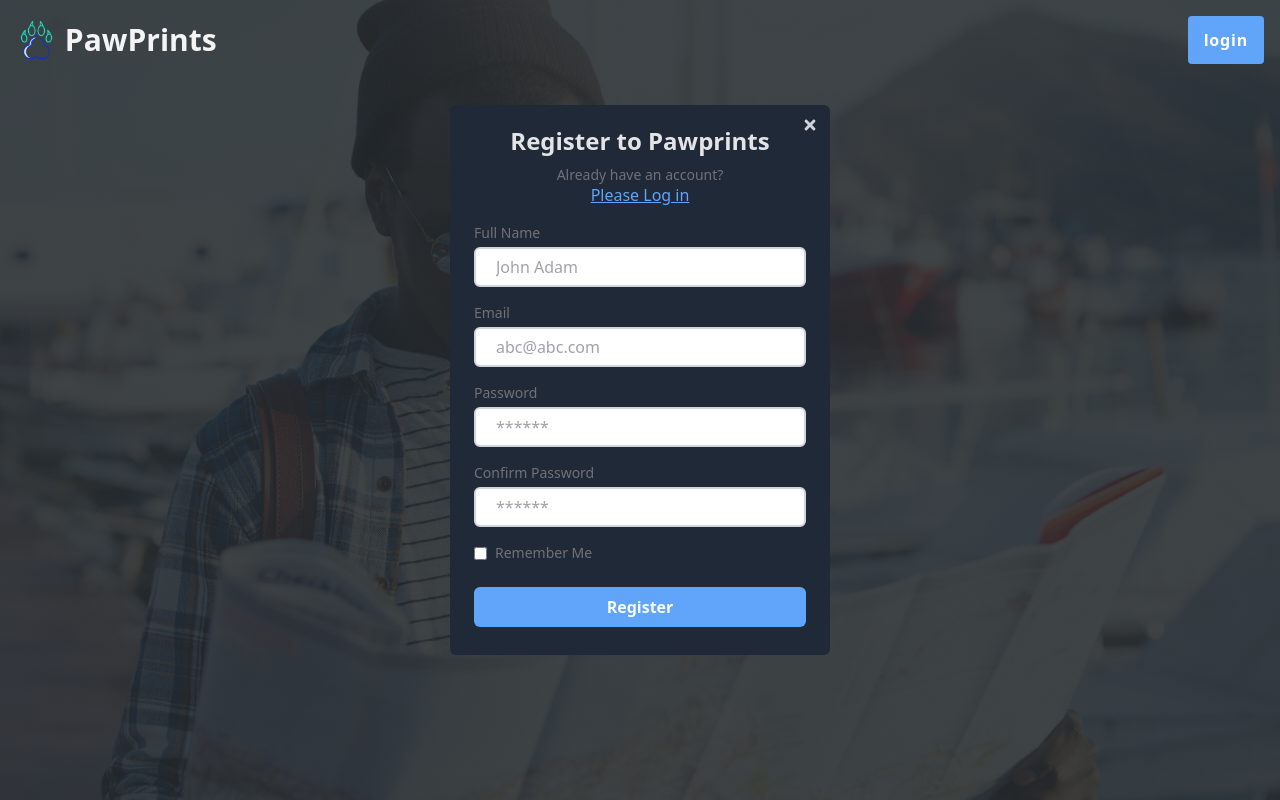
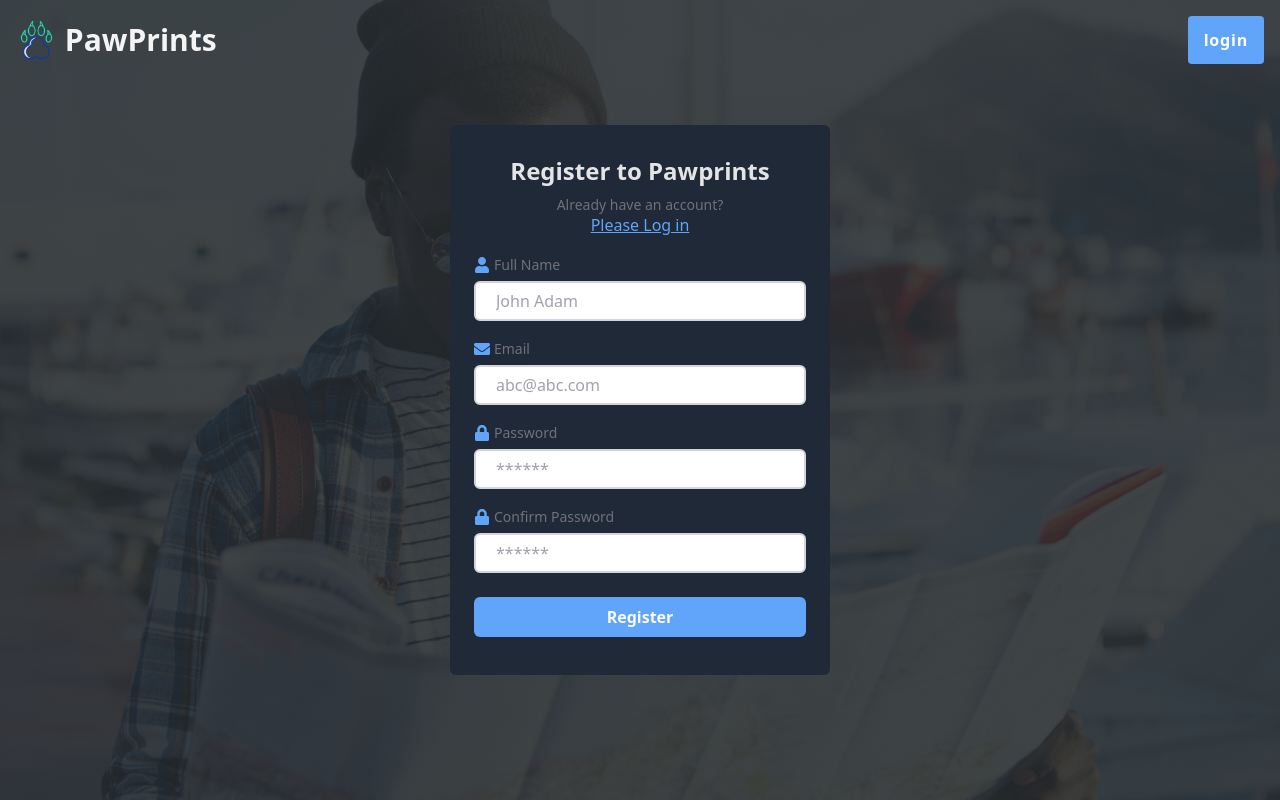
Before and after one commit to daniel-idowu-01/location-tracker-group79, a React (Vite) app in the folder client/: page /register in a window 1280 px wide. Built offline with nearby package versions, Linux system fonts and the light colour scheme.

Commit message:
Login and registration form validation

```diff
--- a/client/src/App.jsx
+++ b/client/src/App.jsx
@@ -8,7 +8,7 @@ import { Toaster } from "react-hot-toast";
 import HomePage from "./Pages/HomePage";
 import LoginPage from "./Pages/LoginPage";
 import RegisterPage from "./Pages/RegisterPage";
-import Error from "./Pages/Error";
+import ErrorPage from "./Pages/ErrorPage";
 import AppLayout from "./ui/AppLayout";
 import Dashboard from "./Pages/Dashboard";
 import Destinations from "./Pages/Destinations";
@@ -48,7 +48,7 @@ const App = () => {
     },
     {
       path: "*",
-      element: <Error />,
+      element: <ErrorPage />,
     },
   ]);
 
--- /dev/null
+++ b/client/src/Features/Error.jsx
@@ -0,0 +1,25 @@
+import { Link } from "react-router-dom";
+import bgerror from '../public/assets/error-bckgrnd.jpeg'
+
+
+const ErrorPage = ({ errorCode }) => {
+  const errorMessages = {
+    404: "Oops! Page not found.",
+
+  };
+  return (
+    <div className="flex flex-col items-center justify-center h-screen">
+      <img src={bgerror} alt="Map Error" className="mb-8" />
+      <h1 className="text-3xl font-semibold text-red-500 mb-4">Navigation Lost</h1>
+      <p className="text-lg text-gray-600 text-center p-3 mb-8">Looks like we've hit a dead end . Click the BUTTON below to return home and start fresh.</p>
+      <Link
+        to="/"
+        className="px-4 py-2 bg-blue-500 text-white rounded-md hover:bg-blue-600 transition-colors duration-300"
+      >
+        Go back to Home
+      </Link>
+    </div>
+  );
+};
+
+export default ErrorPage;
--- a/client/src/Features/Home.jsx
+++ b/client/src/Features/Home.jsx
@@ -18,7 +18,7 @@ const Home = () => {
         {" "}
         <LinkButton
           label="Start Tracking Now"
-          to="dashboard"
+          to="dashboar"
           className="text-base font-semibold"
         />
       </div>
--- a/client/src/Features/Register.jsx
+++ b/client/src/Features/Register.jsx
@@ -1,15 +1,72 @@
-import { Link } from "react-router-dom";
+import { Link, useNavigate } from "react-router-dom";
+import { FaEnvelope, FaLock, FaUser } from "react-icons/fa";
 import Input from "../ui/Input";
 import Button from "../ui/Button";
-import { FaTimes } from "react-icons/fa";
+import { emailValidator, passwordValidator, fullNameValidator, confirmPassWordValidator } from "../utils/inputValidation";
 import { useEffect, useState } from "react";
 
 const Register = () => {
+  const [fullName, setFullName] = useState("");
+  const [email, setEmail] = useState("");
+  const [password, setPassword] = useState("");
+  const [confirmPassword, setConfirmPassword] = useState("");
+  const [fullNameError, setFullNameError] = useState("");
+  const [emailError, setEmailError] = useState("");
+  const [passwordError, setPasswordError] = useState("");
+  const [confirmPasswordError, setConfirmPasswordError] = useState("");
   const [isMounted, setIsMounted] = useState(false);
+  const navigate = useNavigate();
 
   useEffect(() => {
     setIsMounted(true);
   }, []);
+
+  const handleFullNameChange = (e) => {
+    const value = e.target.value;
+    setFullName(value);
+    setFullNameError(fullNameValidator(value));
+  };
+
+  const handleEmailChange = (e) => {
+    const value = e.target.value;
+    setEmail(value);
+    setEmailError(emailValidator(value));
+  };
+
+  const handlePasswordChange = (e) => {
+    const value = e.target.value;
+    setPassword(value);
+    setPasswordError(passwordValidator(value));
+    setConfirmPasswordError(confirmPassWordValidator(value)(confirmPassword));
+  };
+
+  const handleConfirmPasswordChange = (e) => {
+    setConfirmPassword(e.target.value.trim());
+    setConfirmPasswordError(e.target.value !== password ? "Passwords do not match" : "");
+  };
+
+
+  const handleSubmit = (e) => {
+    e.preventDefault();
+
+    const emailErrorResult = emailValidator(email);
+    setEmailError(emailErrorResult);
+
+    const passwordErrorResult = passwordValidator(password);
+    setPasswordError(passwordErrorResult);
+
+    const confirmPasswordErrorResult = confirmPassword !== password ? "Passwords do not match" : "";
+    setConfirmPasswordError(confirmPasswordErrorResult);
+
+
+    if (!fullName || !email || !password || !confirmPassword || fullNameError || emailError || passwordError || confirmPasswordError) {
+      return;
+    }
+
+    // after successful registration, navigate to dashboard and success console
+    console.log (fullName, "just registered")
+    navigate("/dashboard");
+  };
 
   return (
     <div
@@ -24,37 +81,52 @@ const Register = () => {
     }}
   >
       <div
-        className={`relative my-12 mt-2 flex h-[550px] w-full max-w-[380px] flex-col items-center justify-center gap-y-2 rounded-md bg-gray-800 px-4 py-5 text-center transition-transform duration-500 ease-in ${isMounted ? "translate-y-0 opacity-100" : "translate-y-[30px] opacity-0"}`}
+        className={`relative flex h-[550px] w-full max-w-[380px] flex-col items-center justify-center gap-y-2 rounded-md bg-gray-800 px-4 py-5 text-center transition-transform duration-500 ease-in ${isMounted ? "translate-y-0 opacity-100" : "translate-y-[30px] opacity-0"}`}
       >
-        {" "}
-        {/* Adjust the margin-top here */}
-        <Link to="/" className="absolute right-0 top-0 p-3">
-          <FaTimes className="text-gray-300" />
-        </Link>
         <h1 className="text-2xl font-semibold text-zinc-200">
           Register to Pawprints
         </h1>
-        <p className="mb-[-10px] text-sm text-zinc-500">
-          Already have an account?
-        </p>
+        <p className="mb-[-10px] text-sm text-zinc-500">Already have an account?</p>
         <Link to="/login" className="mt-0 block text-blue-400 underline">
           Please Log in
         </Link>
-        <form action="" className="w-full p-2">
-          <Input label="Full Name" placeHolder="John Adam" type="text" />
-          <Input label="Email" placeHolder="abc@abc.com" type="email" />
-          <Input label="Password" placeHolder="******" type="password" />
+        <form action="" className="w-full p-2" onSubmit={handleSubmit}>
+          <Input
+            label="Full Name"
+            icon={<FaUser/>}
+            placeHolder="John Adam"
+            type="text"
+            value={fullName}
+            onChange={handleFullNameChange}
+            errorMessage={fullNameError}
+          />
+          <Input
+            label="Email"
+            icon={<FaEnvelope/>}
+            placeHolder="abc@abc.com"
+            type="email"
+            value={email}
+            onChange={handleEmailChange}
+            errorMessage={emailError}
+          />
+          <Input
+            label="Password"
+            icon={<FaLock/>}
+            placeHolder="******"
+            type="password"
+            value={password}
+            onChange={handlePasswordChange}
+            errorMessage={passwordError || confirmPasswordError}
+          />
           <Input
             label="Confirm Password"
+            icon={<FaLock/>}
             placeHolder="******"
             type="password"
+            value={confirmPassword}
+            onChange={handleConfirmPasswordChange}
+            errorMessage={confirmPasswordError}
           />
-          <div className="flex items-center">
-            <input type="checkbox" id="rememberMe" className="mr-2" />
-            <label htmlFor="rememberMe" className="text-sm text-zinc-500">
-              Remember Me
-            </label>
-          </div>
           <Button className="mt-6 h-10 w-full font-semibold uppercase text-zinc-50 md:h-10">
             Register
           </Button>
--- a/client/src/Features/User.jsx
+++ b/client/src/Features/User.jsx
@@ -3,6 +3,7 @@ import Button from "../ui/Button";
 import UserProfile from "../ui/UserProfile";
 import { FaTimes } from "react-icons/fa";
 import { FiLogOut } from "react-icons/fi";
+import { Link } from "react-router-dom";
 
 const User = () => {
   const [showUserProfile, setShowUserProfile] = useState(false);
@@ -46,9 +47,9 @@ const User = () => {
         <section className="flex flex-col gap-5 mt-5 text-zinc-300">
           {/* address */}
           <div>
-            <p className="text-xs pb-1 mb-2 border-b border-zinc-300">
+            <h3 className="text-m pb-1 mb-2 border-b border-zinc-300">
               Address
-            </p>
+            </h3>
             <article>
               <p className="text-xs">Lagos, Nigeria</p>
               <p className="text-base md:text-lg">20 Crown Road</p>
@@ -58,21 +59,23 @@ const User = () => {
 
           {/* contact */}
           <div>
-            <p className="text-xs pb-1 mb-2 border-b border-zinc-300">
+            <h3 className="text-m pb-1 mb-2 border-b border-zinc-300">
               Contact
-            </p>
+            </h3>
             <article>
               <p className="text-xs">Phone Number</p>
-              <p className="text-base md:text-lg">+234 802 374 8232</p>
+              <p className="text-base md:text-m">+234 802 374 8232</p>
               <p className="text-xs mt-2">E-mail</p>
-              <p className="text-base md:text-lg">johndoe@gmail.com</p>
+              <p className="text-base md:text-m">johndoe@gmail.com</p>
             </article>
           </div>
 
+          <Link to="/">
           <Button className="md:mt-3 h-10 w-full font-semibold uppercase text-zinc-50 md:h-10">
             Sign Out
             <FiLogOut className="ml-1 text-lg" />
           </Button>
+          </Link>
         </section>
 
         {/* <div className="mt-[60px] flex min-h-40 rounded-md bg-gray-700 text-center text-zinc-100 sm:min-h-80">
--- a/client/src/Pages/Error.jsx
+++ /dev/null
@@ -1,5 +0,0 @@
-const Error = () => {
-  return <div>Error</div>;
-};
-
-export default Error;
--- /dev/null
+++ b/client/src/Pages/ErrorPage.jsx
@@ -0,0 +1,9 @@
+import Error from "../Features/Error";
+
+const ErrorPage = () => {
+  return (
+    <Error/>
+  );
+};
+
+export default ErrorPage
--- a/client/src/ui/Input.jsx
+++ b/client/src/ui/Input.jsx
@@ -48,11 +48,10 @@ const Input = ({
     <div className="mb-4 flex w-full flex-col items-start gap-1 last-of-type:mb-0">
       <div className="flex w-full items-center justify-between">
         <div className="flex items-center justify-start gap-1">
+        <div className="block py-1 text-blue-400">
           {icon}
-          <label
-            htmlFor={label}
-            className={`text-sm capitalize text-zinc-500 ${labelClassName}`}
-          >
+          </div>
+          <label htmlFor={label} className="text-sm capitalize text-zinc-500">
             {label}
           </label>
         </div>{" "}
```
Also changed, not shown: client/src/public/assets/error-bckgrnd.jpeg (added). Lines whose indentation alone changed are shown as unchanged.
